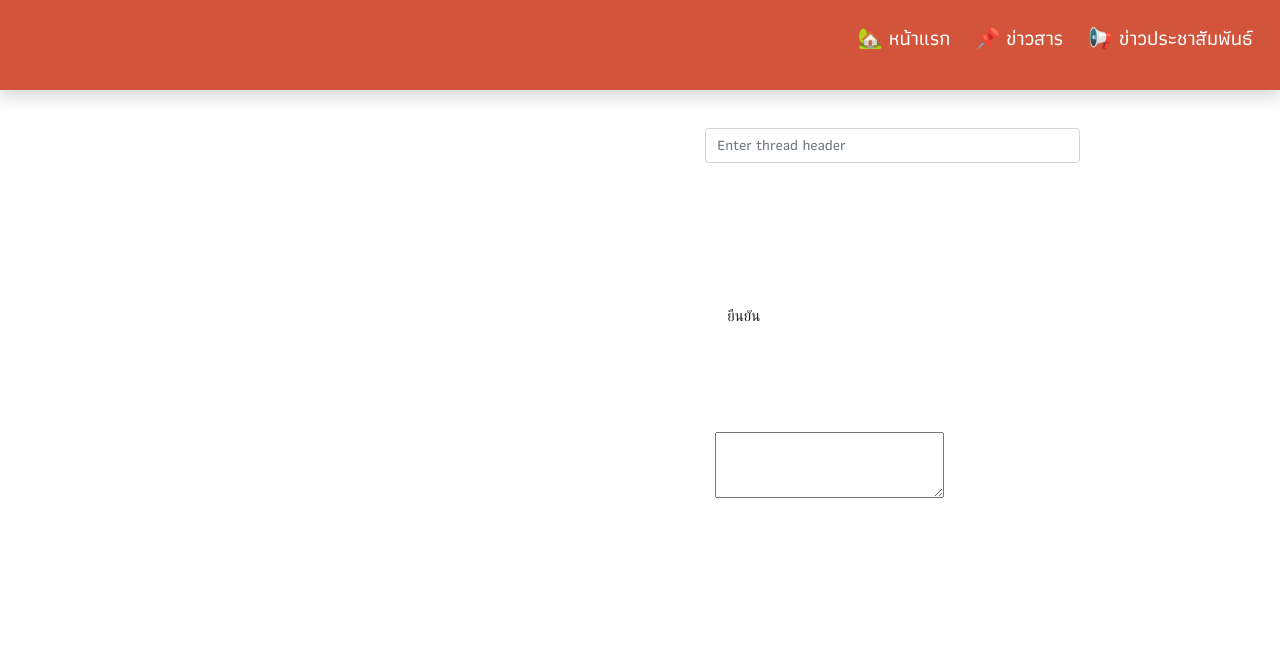
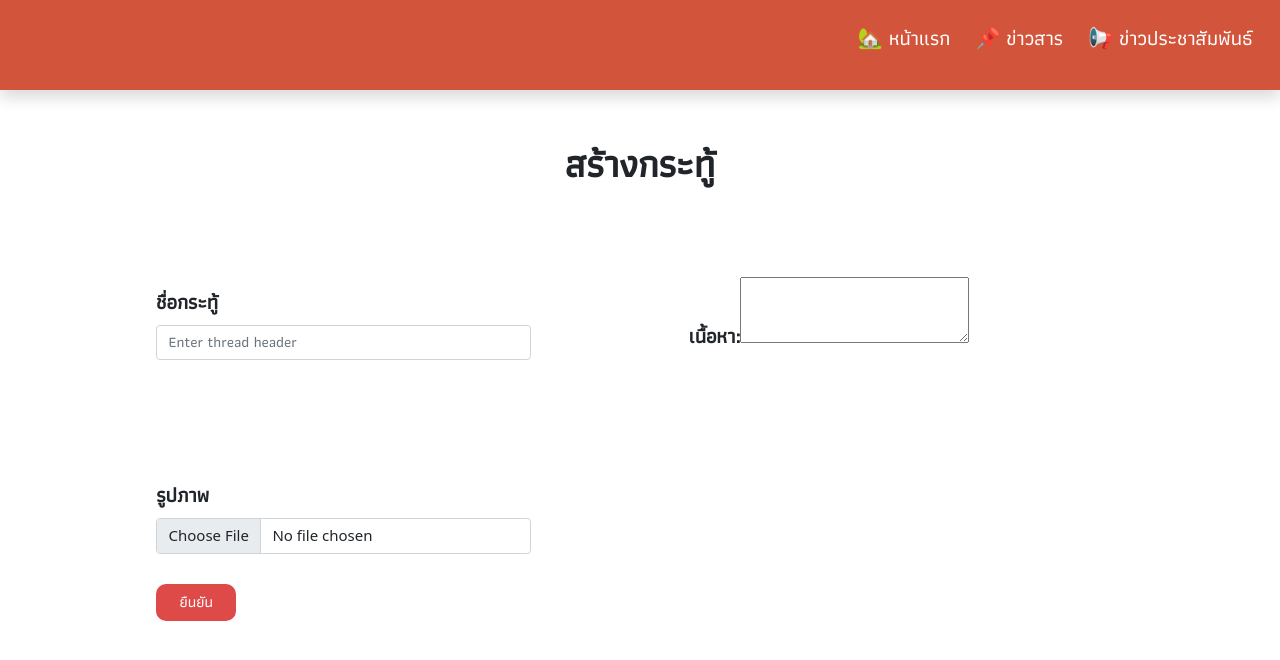
Before and after one commit to 6210612674/InternshipEngr, a Django app: template thread/templates/thread/create_thread.html in a window 1280 px wide. Shown: the part 50-710 px from the top of the page. Run offline with Django 3.2, Linux system fonts and the light colour scheme; the template is opened without the code that fills it: most values are stand-ins (such as "Sample title", 1, 10 or a date in 2020); form fields are guessed from the names that the template uses.

Commit message:
Update about thread page

```diff
--- a/thread/templates/thread/create_thread.html
+++ b/thread/templates/thread/create_thread.html
@@ -1,31 +1,38 @@
 {% extends "thread/layout.html"%}
 {% block body%}
-<title>Test Create Thread</title>
+<title>สร้างกระทู้</title>
 
 <form method="POST" action="{% url 'thread:create_thread' %}" enctype="multipart/form-data">
     {% csrf_token %}
-    <div class="container">
+    <h1 style="text-align: center; margin: 50px;"><b>สร้างกระทู้</b></h1>
+
+    <div class="container" >
         <div class="row">
-            <div class="col">
+            <div class="col" style="margin-top: 50px;">
                 <div class="form-group" style="width: 25em; margin-left: 5em;">
-                    <label><b class="p2">ชื่อกระทู้</b></label>
+                    <label><b class="p5">ชื่อกระทู้</b></label>
                     <p><input type="text" name="header" class="form-control" maxlength="120" placeholder="Enter thread header" required/></input></p>
                     <br>
                 </div>
                 {%if fail_header%}
                     <div style="color: tomato; margin-left: 5em;"><p class="p2"><b>{{fail_header}}</b></p></div><br>
                 {%endif%}
-
-                <div style="margin-left: 5em;">
-                    <input type="submit" value ="ยืนยัน" class="btn button1 p2"></input>
+                <div class="form-group" style="width: 25em; margin-left: 5em;">
+                        <label><b class="p5">รูปภาพ</b></label>
+                        <div>
+                            <input type="file" name="icon_d" class="form-control"required/>
+                        </div>
+                    </div>
+                <div style="margin-left: 5em; margin-top: 30px;">
+                    <input type="submit" value ="ยืนยัน" class="btn button1 p5"></input>
                 </div>
                 <br>
             </div>
                 <br>
                 <br>
-            <div class="col" style="margin-left: 5em;">
-                <p class="p2"><b>เนื้อหา :</b>{{ form.Content }}</p>
-            </div>
+            <div class="col" style="margin-left: 5em; margin-top:40px;">
+                <p class="p5"><b>เนื้อหา:</b>{{ form.Content }}</p>
+                </div>
         </div>
     </div>
 </form>
--- a/thread/templates/thread/layout.html
+++ b/thread/templates/thread/layout.html
@@ -12,12 +12,22 @@
     integrity="sha384-ka7Sk0Gln4gmtz2MlQnikT1wXgYsOg+OMhuP+IlRH9sENBO0LRn5q+8nbTov4+1p"
     crossorigin="anonymous"></script>
     <link rel="stylesheet" href="https://www.w3schools.com/w3css/4/w3.css">
+    <link href="https://cdn.jsdelivr.net/npm/bootstrap@5.1.3/dist/css/bootstrap.min.css" rel="stylesheet" integrity="sha384-1BmE4kWBq78iYhFldvKuhfTAU6auU8tT94WrHftjDbrCEXSU1oBoqyl2QvZ6jIW3" crossorigin="anonymous">
 
 <style>
-    .container {
-        width: 50px;
+    .button1 {
+        background-color: #DD4A48;
+        width: 80px;
+        color: white;
+        border: 2px solid #DD4A48;
+        border-radius: 10px;
     }
 
+    .button1:hover {
+        background-color: #724141;
+        color: white;
+        border: 2px solid #724141;
+    }
 </style>
 <body >
     <!-- nav bar -->
@@ -63,16 +73,7 @@
             </div>
         </nav>
     </div>
-    <script>
-        let search = document.querySelector(".search");
-        let clear = document.querySelector(".clear");
-         search.onclick = function(){
-            document.querySelector(".container").classList.toggle('active');
-        }
-        clear.onclick = function(){
-            document.getElementById("search").value = "";
-        }
-    </script>
+
     <!-- side bar menu -->
     <div id="mySidenav" class="sidenav ">
         <a href="javascript:void(0)" class="closebtn" onclick="closeNav()">&times;</a>
@@ -94,15 +95,6 @@
         <div class="line"></div>
     </div>
 
-
-    <!--
-    <a href="{% url 'account:index' %} ">Index</a>
-    {% if request.user.is_authenticated %}
-    <a href="{% url 'account:logout' %} ">Logout</a>
-    {% else %}
-    <a href="{% url 'account:login_page' %} ">Login</a>
-    <a href="{% url 'account:register_page' %} ">Register</a>
-    {% endif %} -->
     {% block body %}
     {% endblock %}
 
```
Also changed, not shown: thread/templates/thread/announcement_page.html (+4 -4 lines), thread/templates/thread/thread_page.html (+5 -5 lines).
